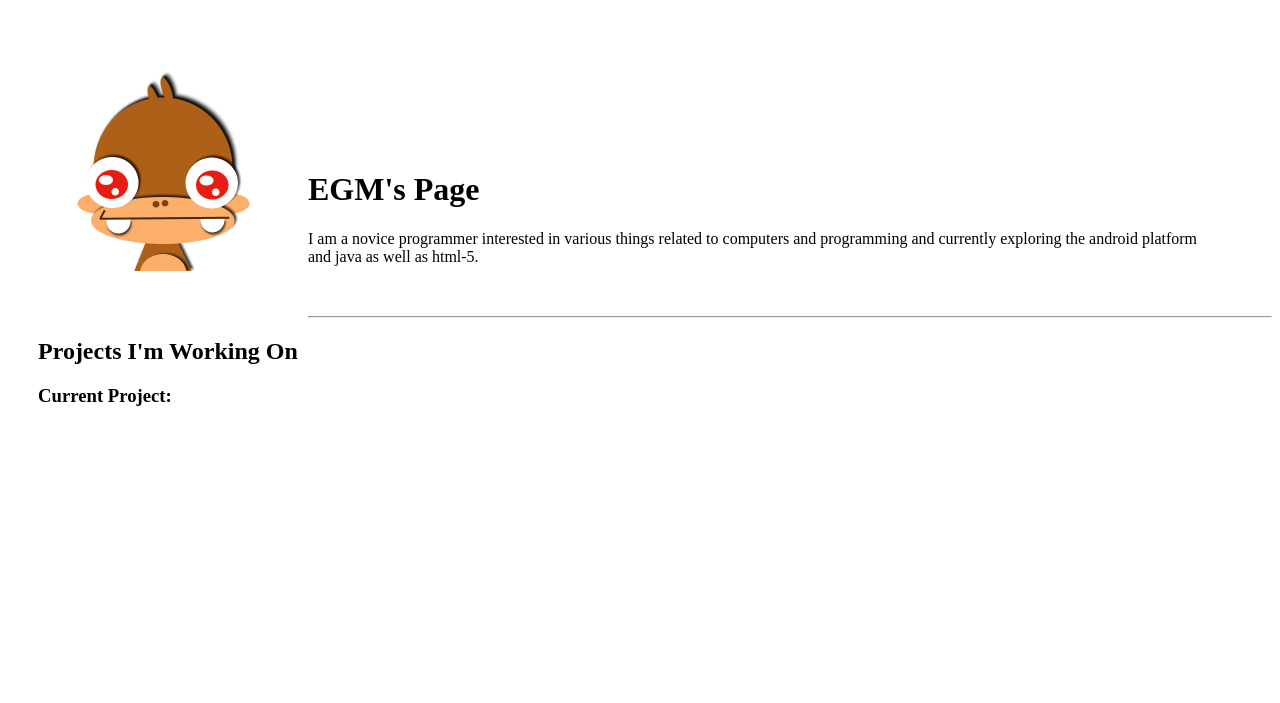
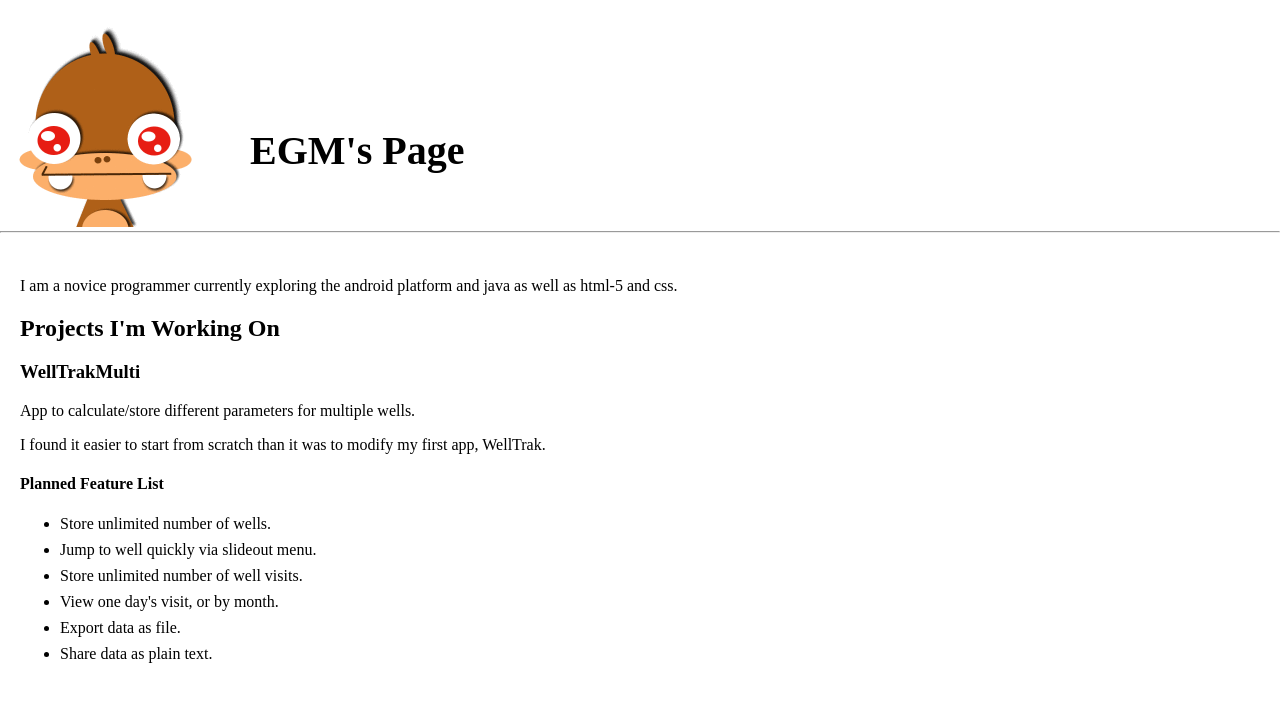
Before and after one commit to EGM/egm.github.io, a plain HTML site: page index.html in a window 1280 px wide. Drawn offline with Linux system fonts and the light colour scheme.

Commit message:
changed most

```diff
--- a/css/styles.css
+++ b/css/styles.css
@@ -1,18 +1,18 @@
-body {
-  //  font-size: 40pt;
+body,
+html {
+	margin: 0;
+	padding: 0;
 }
-h1, h2, h3 {
-  padding-left: 30px;
-}
-h1 {
-  padding-top: 150px;
-}
-p {
-  padding: 0px 50px 0px 50px;
-  	font-family: serif;
-}
-
 #avatar {
   float: left;
-  padding: 50px;
 }
+#header h1 {
+  font-size: 40px;
+  padding: 100px 0px 30px 250px;
+}
+#main {
+  padding: 20px;
+}
+#main li {
+  margin-top: 0.5em;
+}
--- a/index.html
+++ b/index.html
@@ -4,21 +4,37 @@
     <link href="css/styles.css" rel="stylesheet">
   </head>
   <body>
+	<div id="header">
+	  <img id="avatar" src="img/avatar.gif" />
+	  <h1>EGM's Page</h1>
+	</div>
 
-	<img id="avatar" src="img/avatar.gif" />
-
-    <h1>EGM's Page</h1>
-
-    <p>I am a novice programmer interested in various things
-	  related to computers and programming and currently
-	  exploring the android platform and java as well as html-5.</p>
-	<p>&nbsp; </p>
 	<hr />
 
-	<h2>Projects I'm Working On</h2>
+	<div id="main">
+	  <p>I am a novice programmer currently exploring the android
+		platform and java as well as html-5 and css.</p>
 
-	<h3>Current Project:</h3>
+	  <h2>Projects I'm Working On</h2>
 
+	  <h3>WellTrakMulti</h3>
+
+	  <p>App to calculate/store different parameters for
+		multiple wells.</p>
+
+	  <p>I found it easier to start from scratch than it was
+		to modify my first app, WellTrak.</p>
+
+	  <h4>Planned Feature List</h4>
+	  <ul>
+		<li>Store unlimited number of wells.</li>
+		<li>Jump to well quickly via slideout menu.</li>
+		<li>Store unlimited number of well visits.</li>
+		<li>View one day's visit, or by month.</li>
+		<li>Export data as file.</li>
+		<li>Share data as plain text.</li>
+	  </ul>
+	</div>
 
   </body>
 </html>
```
